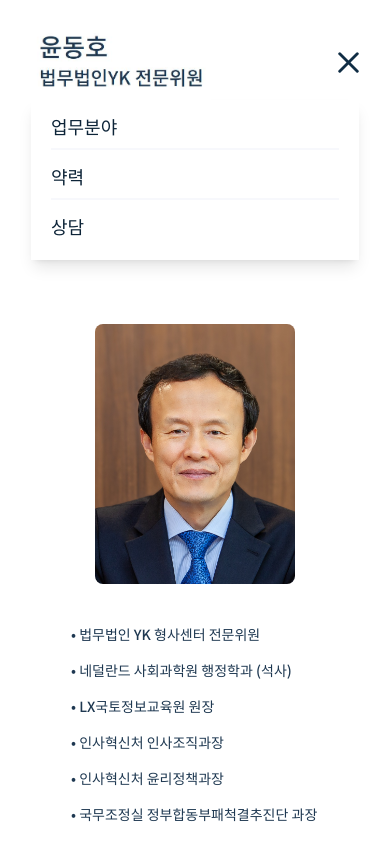
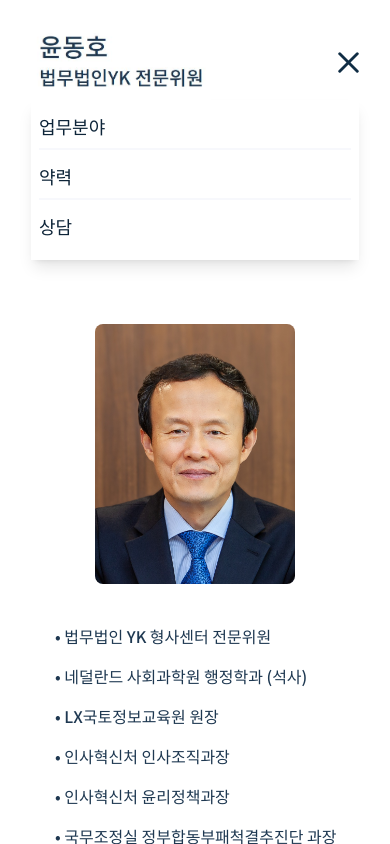
Before and after one commit to vibap00/Portfolio, a Next.js app: page /about in a window 390 px wide. Both pictures are taken after a click on the button "Hamburger Menu". Shown: the top 844 px of the page. Built offline with nearby package versions, Linux system fonts and the light colour scheme.

Commit message:
reponsive web design revision

```diff
--- a/components/about/AboutMeBio.jsx
+++ b/components/about/AboutMeBio.jsx
@@ -12,7 +12,7 @@ function AboutMeBio() {
             src="/images/profile.jpeg"
             width={280}
             height={280}
-            className="rounded-lg h-[260px] w-[200px] sm:h-[280px] sm:w-[280px]"
+            className="rounded-lg h-[260px] w-[200px] lg:h-[280px] lg:w-[280px]"
             alt="Profile Image"
           />
         </div>
@@ -21,7 +21,7 @@ function AboutMeBio() {
       <div className="w-full sm:w-3/4 text-left sm:text-left flex flex-wrap justify-end">
         {aboutMe.map((bio) => (
           <p
-            className="text-left sm:text-left mb-4 ml-8 s10:ml-6 s20:ml-8 sm:ml-0 text-ternary-dark dark:text-ternary-light text-sm s20:text-base md:text-base lg:text-lg w-full md:w-full lg:w-1/2 "
+            className="text-left sm:text-left mb-4 ml-8 s10:ml-2 s20:ml-8 sm:ml-0 text-ternary-dark dark:text-ternary-light text-base s20:text-base md:text-base lg:text-lg w-full md:w-full lg:w-1/2 "
             key={bio.id}
           >
             &bull; {bio.bio}
--- a/components/contact/ContactLink.jsx
+++ b/components/contact/ContactLink.jsx
@@ -41,7 +41,7 @@ function ExpertiseDetails() {
                                     {area.name}
                                 </span>
                             </div>
-                            <p className="text-sm md:text-base lg:text-lg ml-9 text-gray-700 dark:text-gray-300" dangerouslySetInnerHTML={{ __html: area.description }}>
+                            <p className="text-between md:text-base lg:text-lg ml-9 text-gray-700 dark:text-gray-300" dangerouslySetInnerHTML={{ __html: area.description }}>
                             </p>
                         </li>
                     ))}
--- a/components/shared/AppHeader.jsx
+++ b/components/shared/AppHeader.jsx
@@ -87,11 +87,11 @@ function AppHeader() {
 				<div
 					className={
 						showMenu
-							? 'block m-0 sm:ml-4 sm:mt-3 md:flex px-5 py-3 sm:p-0 justify-between items-center shadow-lg sm:shadow-none'
+							? 'block m-0 sm:ml-4 sm:mt-3 md:flex px-2 py-3 sm:p-0 justify-between items-center shadow-lg sm:shadow-none'
 							: 'hidden'
 					}
 				>
-					<div className="block text-left text-lg sm:text-base md:text-lg lg:text-xl text-primary-dark dark:text-ternary-light hover:text-secondary-dark dark:hover:text-secondary-light  sm:mx-4 mb-2 sm:py-2">
+					<div className="block text-left text-lg sm:text-base md:text-lg lg:text-xl text-primary-dark dark:text-ternary-light hover:text-secondary-dark dark:hover:text-secondary-light sm:mx-4 mb-2 sm:py-2">
 						<Link href="/projects" aria-label="Projects">
 							업무분야
 						</Link>
--- a/tailwind.config.js
+++ b/tailwind.config.js
@@ -11,7 +11,10 @@ module.exports = {
 			screens: {
 				'xs': { 'max': '359px' },  // smaller screens
 				's10': { 'min': '360px', 'max': '411px' },  // for 360*760
-				's20': { 'min': '412px', 'max': '810px' }  // for 412*915 and up
+				's20': { 'min': '412px', 'max': '809px' }  // for 412*915 and up
+			},
+			fontSize: {
+				'between': '0.8925rem', // fontsize between 'text-sm' and 'text-base'
 			},
 			colors: {
 				// Light colors
```
